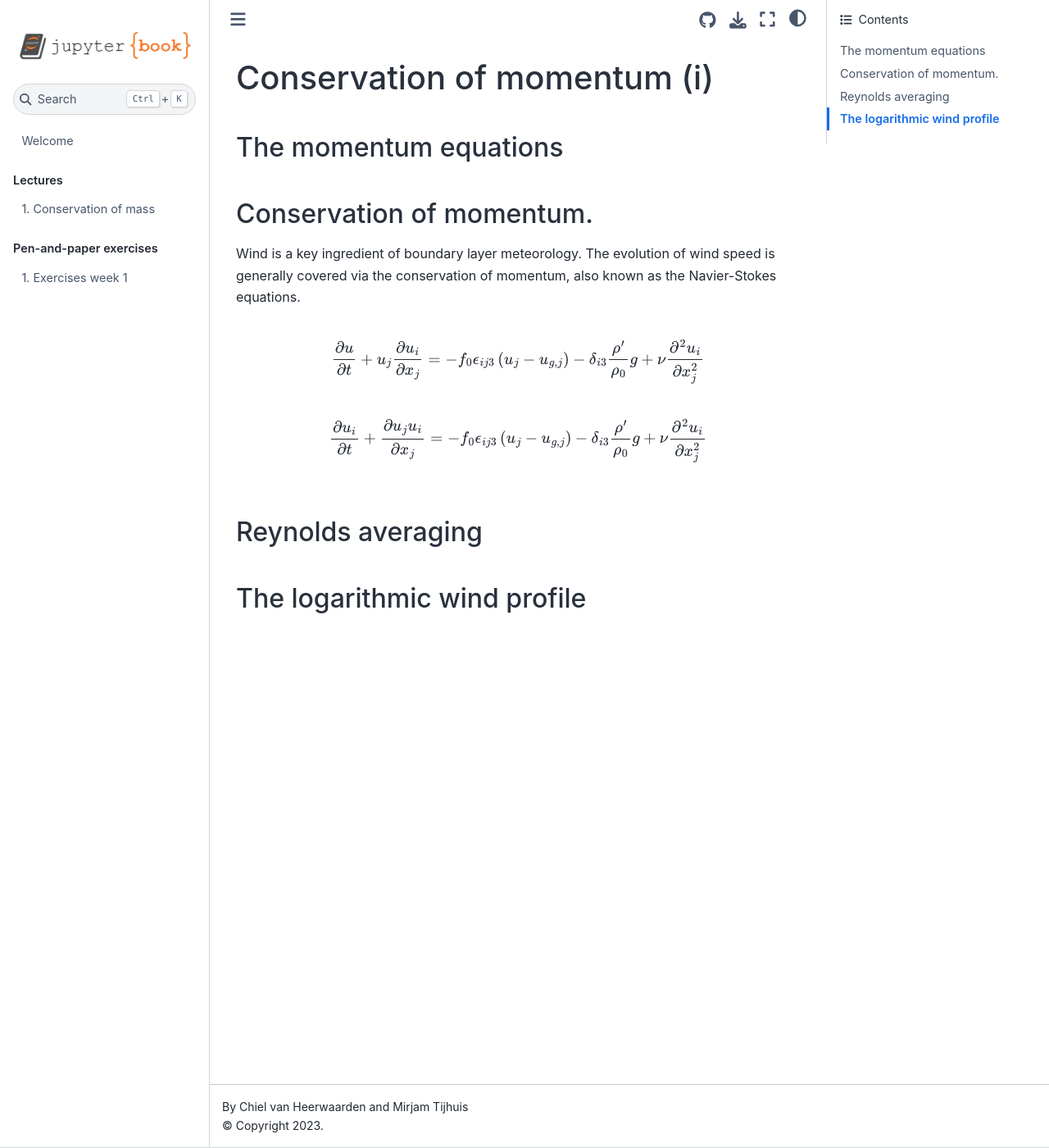
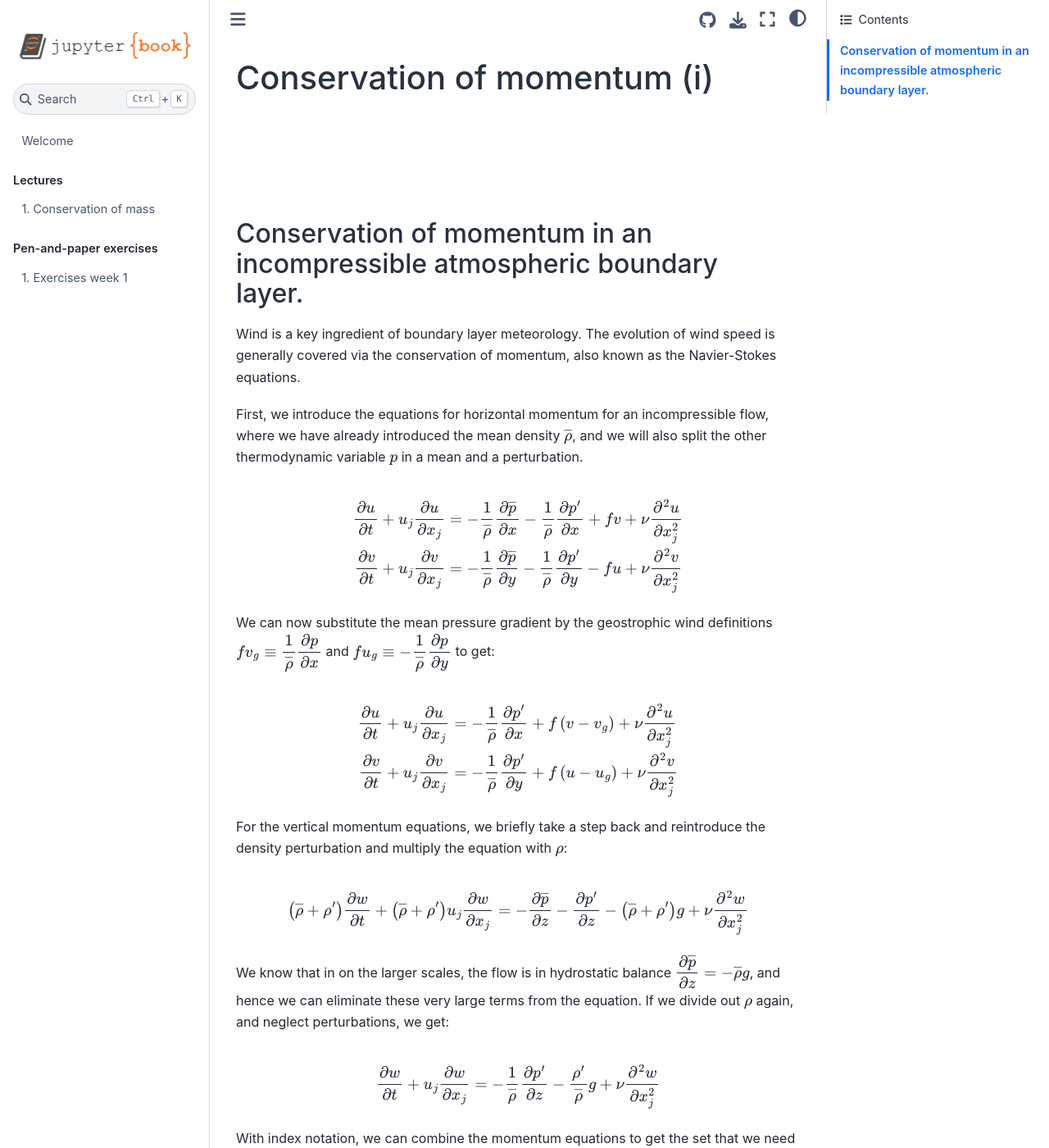
Before and after one commit to boundary-layer-meteo/boundary-layer-meteo.github.io, a Jupyter Book: the page built from lectures/2_momentum_i.md, in a window 1280 px wide and 1400 px high. Shown: the whole window at 82% size. Built offline with Jupyter Book 1.0.4 settings and Sphinx 7.4.7 and the Sphinx Book theme 1.1.4, drawn with Linux system fonts in a browser that asks for light colours; some of the changed text lies outside the part shown.

Commit message:
First part of derivation done

```diff
--- a/lectures/2_momentum_i.md
+++ b/lectures/2_momentum_i.md
@@ -1,21 +1,44 @@
 # Conservation of momentum (i)
 
-## The momentum equations
-## Conservation of momentum.
+$$
+\def\pd#1#2{\dfrac{\partial #1}{\partial #2}} \\
+\def\rhobar{\overline{\rho}} \\
+\def\pdd#1#2{\dfrac{\partial^2 #1}{\partial#2^2}}
+$$
+
+
+## Conservation of momentum in an incompressible atmospheric boundary layer.
 Wind is a key ingredient of boundary layer meteorology.
 The evolution of wind speed is generally covered via the conservation of momentum, also known as the Navier-Stokes equations.
 
+First, we introduce the equations for horizontal momentum for an incompressible flow, where we have already introduced the mean density $\rhobar$, and we will also split the other thermodynamic variable $p$ in a mean and a perturbation.
+
 $$
-\dfrac{\partial u}{\partial t} + u_j \dfrac{\partial u_i}{\partial x_j}
-= - f_0 \epsilon_{ij3} \left( u_j - u_{g,j} \right) - \delta_{i3} \dfrac{\rho^\prime}{\rho_0} g + \nu \dfrac{\partial^2 u_i}{\partial x_j^2}
+\pd{u}{t} + u_j \pd{u}{x_j} &= - \dfrac{1}{\rhobar} \pd{\overline{p}}{x} - \dfrac{1}{\rhobar} \pd{p^\prime}{x} + f v + \nu \pdd{u}{x_j} \\
+\pd{v}{t} + u_j \pd{v}{x_j} &= - \dfrac{1}{\rhobar} \pd{\overline{p}}{y} - \dfrac{1}{\rhobar} \pd{p^\prime}{y} - f u + \nu \pdd{v}{x_j}
 $$
 
+We can now substitute the mean pressure gradient by the geostrophic wind definitions $fv_g \equiv \dfrac{1}{\rhobar}\pd{p}{x}$ and $fu_g \equiv - \dfrac{1}{\rhobar}\pd{p}{y}$ to get:
 
 $$
-\dfrac{\partial u_i}{\partial t} + \dfrac{\partial u_j u_i}{\partial x_j} = - f_0 \epsilon_{ij3} \left( u_j - u_{g,j} \right) - \delta_{i3} \dfrac{\rho^\prime}{\rho_0} g + \nu \dfrac{\partial^2 u_i}{\partial x_j^2}
+\pd{u}{t} + u_j \pd{u}{x_j} &= - \dfrac{1}{\rhobar} \pd{p^\prime}{x} + f \left( v - v_g \right) + \nu \pdd{u}{x_j} \\
+\pd{v}{t} + u_j \pd{v}{x_j} &= - \dfrac{1}{\rhobar} \pd{p^\prime}{y} + f \left( u - u_g \right) + \nu \pdd{v}{x_j}
 $$
 
+For the vertical momentum equations, we briefly take a step back and reintroduce the density perturbation and multiply the equation with $\rho$:
 
-## Reynolds averaging
+$$
+\left( \rhobar + \rho^\prime \right) \pd{w}{t} + \left( \rhobar + \rho^\prime \right) u_j \pd{w}{x_j} = - \pd{\overline{p}}{z} - \pd{p^\prime}{z} - \left( \rhobar + \rho^\prime \right) g + \nu \pdd{w}{x_j}
+$$
 
-## The logarithmic wind profile
+We know that in on the larger scales, the flow is in hydrostatic balance $\pd{\overline{p}}{z} = - \rhobar g$, and hence we can eliminate these very large terms from the equation. If we divide out $\rho$ again, and neglect perturbations, we get:
+
+$$
+\pd{w}{t} + u_j \pd{w}{x_j} = - \dfrac{1}{\rhobar} \pd{p^\prime}{z} - \dfrac{\rho^\prime}{\rhobar} g + \nu \pdd{w}{x_j}
+$$
+
+With index notation, we can combine the momentum equations to get the set that we need before we introduce the Reynolds averaging for the velocity components
+
+$$
+\pd{u_i}{t} + u_j \pd{u_i}{x_j} = \pd{p^\prime}{x_i} - f \epsilon_{ij3} \left( u_j - u_{g,j} \right) - \delta_{i3} \dfrac{\rho^\prime}{\rhobar} g + \nu \pdd{u_i}{x_j}
+$$
```
